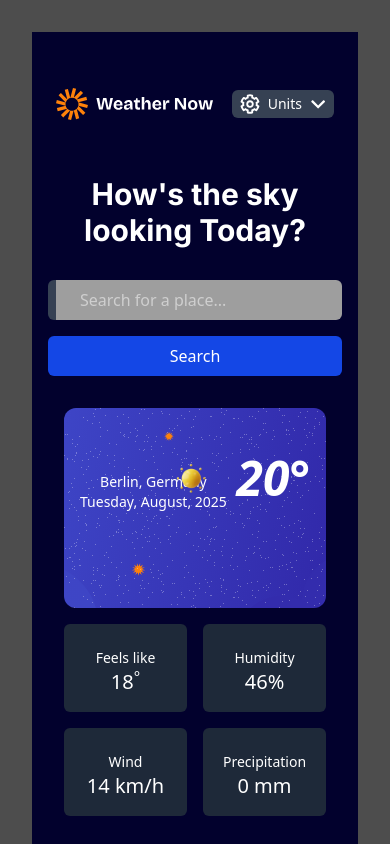
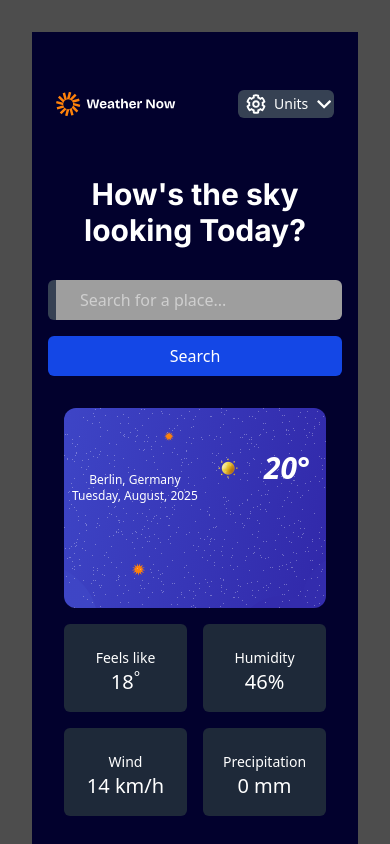
Before and after one commit to Watyekele/Weather_App_Solution, a React (Vite) app: page / in a window 390 px wide. Shown: the top 844 px of the page. Built offline with nearby package versions, Linux system fonts and the light colour scheme; grey boxes are pictures that could not be loaded.

Commit message:
Worked on the header responsiveness on mobile

```diff
--- a/src/assets/Components/DesktopMetric.jsx
+++ b/src/assets/Components/DesktopMetric.jsx
@@ -3,24 +3,24 @@ import HourlyForecast from "./HourlyForecast";
 
 export default function DesktopMetric() {
   return (
-    <div className="min-h-screen flex items-start justify-center bg-[rgb(2,1,45)] lg:p-6">
+    <div className="min-h-screen min-w-full flex items-start justify-center bg-[rgb(2,1,45)] lg:p-6">
       {/* Wrapper */}
       <div className="w-full max-w-[1216px] flex flex-col items-center gap-8 mt-4 px-4">
         {/* Header Section */}
-        <header className="w-full flex items-center justify-between p-2 mt-8 ">
+        <header className="w-full flex items-center justify-between flex-shrink p-2 mt-8  ">
           <img
             src="../logo.svg"
             alt="Weather-now-icon"
-            className="h-8 sm:h-10 lg:mx-8 "
+            className="h-8 sm:h-10 lg:mx-8 w-30 sm:w-50  "
           />
 
-          <section className="flex items-center gap-2 px-2 py-1 bg-gray-700 rounded-md">
-            <img src="../icon-units.svg" alt="" className="h-5 w-5" />
+          <section className="flex items-center justify-evenly  px-2 sm:py-2 py-1 bg-gray-700 gap-2 w-24 sm:w-30  rounded-md">
+            <img src="../icon-units.svg" alt="units-icon" className="h-5 w-5" />
             <p className="text-white text-sm sm:text-lg">Units</p>
             <img
               src="../icon-dropdown.svg"
               alt="drop-down-icon"
-              className="h-4 w-4 "
+              className="h-4 w-4  "
             />
           </section>
         </header>
--- a/src/assets/Components/Main.jsx
+++ b/src/assets/Components/Main.jsx
@@ -9,11 +9,11 @@ export default function Main() {
         <img
           src="../bg-today-large.svg"
           alt="Weather-today-image"
-          className="w-full h-full object-cover"
+          className="w-full sm:w-full h-full object-cover"
         />
 
         {/* Location + Date */}
-        <section className="absolute left-4 sm:left-8 top-16 sm:top-24 text-white text-sm sm:text-lg md:text-xl">
+        <section className="absolute left-2 sm:left-8 top-16 sm:top-24 text-white text-xs sm:text-lg md:text-xl">
           <p>Berlin, Germany</p>
           <p>Tuesday, August, 2025</p>
         </section>
@@ -23,10 +23,10 @@ export default function Main() {
           <img
             src="../icon-sunny.webp"
             alt="Sunny-icon"
-            className="w-[60px] sm:w-[80px] md:w-[100px]"
+            className="w-[40px] sm:w-[80px] md:w-[100px]"
           />
           <section className="text-white">
-            <p className="italic font-semibold text-5xl sm:text-6xl md:text-7xl">
+            <p className="italic font-semibold text-3xl sm:text-6xl md:text-7xl">
               20°
             </p>
           </section>
```
